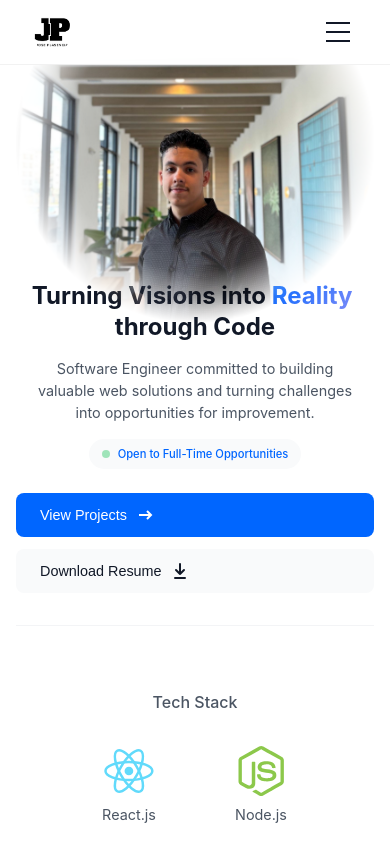
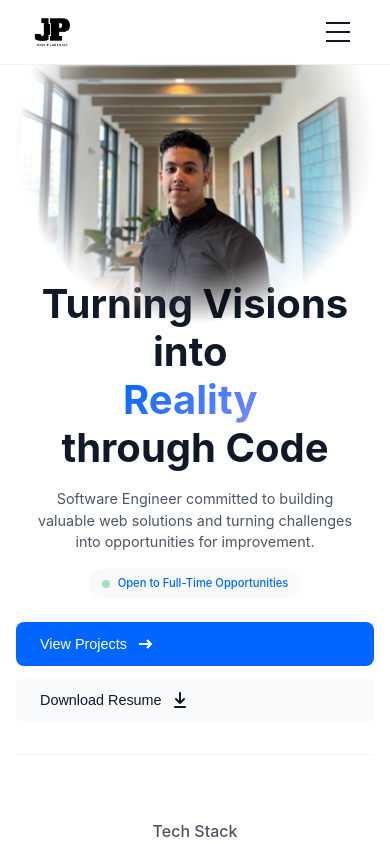
Before and after one commit to Josejpd3/plasencia.dev, a Next.js app: page / in a window 390 px wide. Shown: the top 844 px of the page. Built offline with nearby package versions, Linux system fonts and the light colour scheme.

Commit message:
style: Adjust media queries in Hero component for improved responsiveness on smaller screens

```diff
--- a/src/app/components/Hero/Hero.css
+++ b/src/app/components/Hero/Hero.css
@@ -231,10 +231,6 @@ h1.hero-title {
 
 
 @media (max-width: 475px) {
-    h1.hero-title {
-      font-size: 1.5rem;
-      line-height: 1.3;
-    }
 
     .hero-description {
       font-size: 0.9rem;
@@ -252,3 +248,11 @@ h1.hero-title {
       min-width: 180px;
     }
 }
+
+
+@media (max-width: 375px) {
+  h1.hero-title {
+    font-size: 1.5rem;
+    line-height: 1.3;
+  }
+}
```
